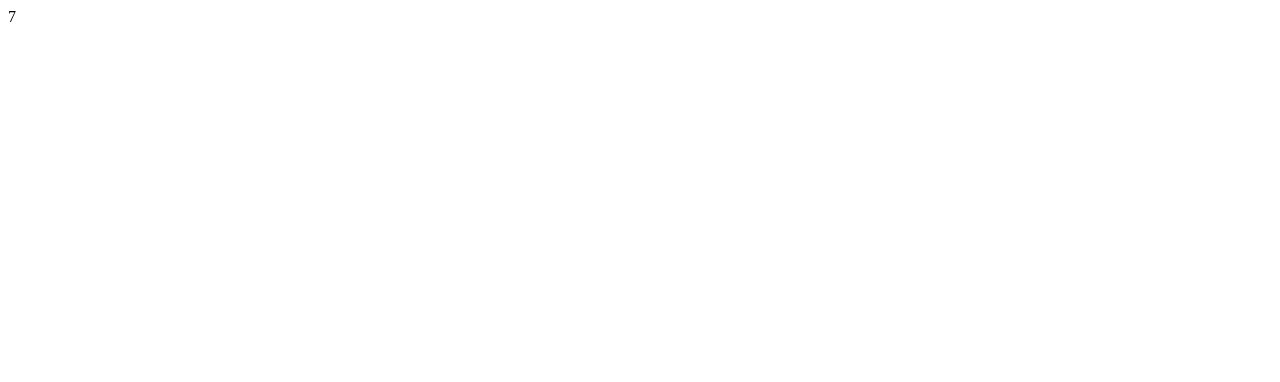
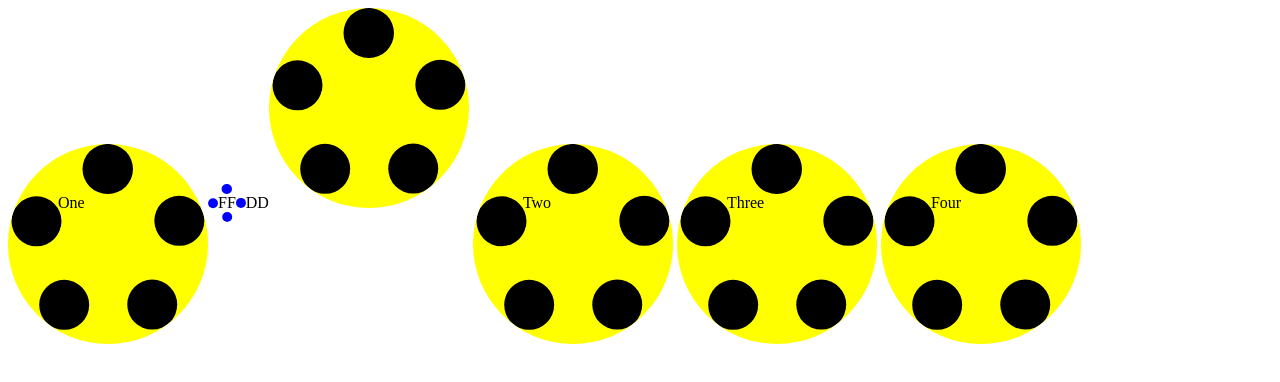
Before and after one commit to niekvenlo/zero, a plain HTML site: page try.html in a window 1280 px wide. Drawn offline with Linux system fonts and the light colour scheme.

Commit message:
.. commit

```diff
--- a/try.html
+++ b/try.html
@@ -1,12 +1,52 @@
+<style>
+p {
+  display: inline-block;
+  position: relative;
+  width: 100px;
+  height: 100px;
+  background: yellow;
+  margin: auto;
+  padding: auto;
+  border-style: dotted;
+  border-color: black;
+  border-width: 50px;
+  border-radius: 200px;
+}
+p.five {
+  background: green;
+}
+div {
+  display: inline-block;
+  border-style: dotted;
+  border-color: blue;
+  border-width: 10px;
+  border-radius: 50px;
+}
+</style>
 <script src="jquery-3.2.1.min.js"></script>
 <script>
-function sum(a,b) {
-  return a + b
-}
+$(function() {
+  // $('#four').before($('#one'));
+  var blee = 'Five'
+  // $('p').after('<p class=\'five\'>..'+blee+'</p>');
+  // $('p').click(function(){
+  //   var flee = Math.random();
+  //   $(this).animate({
+  //     top: 250*Math.random()+'px',
+  //     opacity: Math.random()
+  //   });
+  // });
+  function fff() {
+    $('p').remove();
+  }
 
-$(function() {
-  document.body.innerHTML = sum(3,4)
-})
+  setTimeout(fff ,20000);
+
+});
 </script>
 <body>
+  <p id='one'>One<div id='f'>FF</div>DD</p>
+  <p id='two'>Two</p>
+  <p id='three'>Three</p>
+  <p id='four'>Four</p>
 </body>
```
Also changed, not shown: 1 other file.
